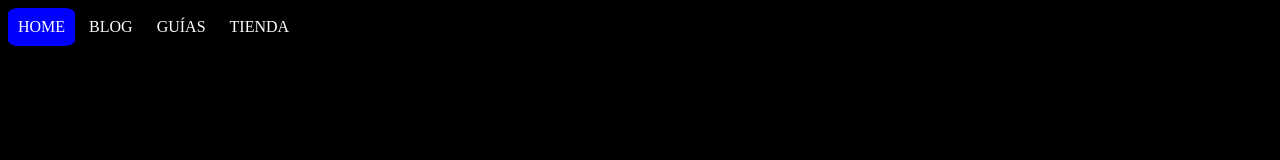
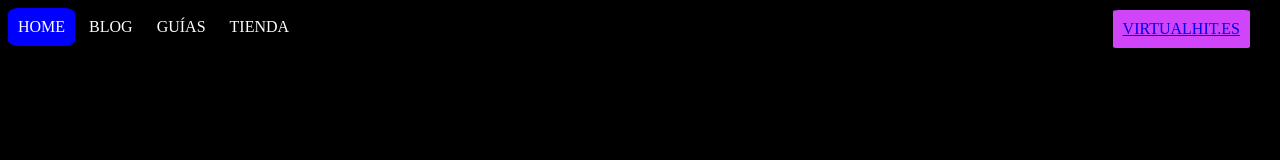
Before and after one commit to RuizoxDev/PersonalProject, a plain HTML site: page index.html in a window 1280 px wide. Drawn offline with Linux system fonts and the light colour scheme.

Commit message:
progreso

```diff
--- a/index.html
+++ b/index.html
@@ -15,5 +15,10 @@
         <a href="https://virtualhit.es">TIENDA</a>
     </nav>
 
+    <div class="copiarIPnav">
+        <a href="index.html">VIRTUALHIT.ES</a>
+    </div>
+
+
 </body>
 </html>
--- a/style.css
+++ b/style.css
@@ -2,7 +2,7 @@ body{
     background-color: black;
 }
 
-
+/* MENU */
 nav {
     text-align: left
 }
@@ -25,3 +25,19 @@ nav a:first-child {
     background-color: blue;
     border-radius: 15%;
   }
+
+/* MENU DERECHA */
+
+
+.copiarIPnav{
+    position: fixed;
+    top: 0;
+    right: 0;
+    display: flex;
+    padding: 10px;
+    background-color: rgb(208, 69, 250);
+    border-radius: 4%;
+    margin-top: 10px;
+    margin-right: 30px;
+    color: white
+}
```
